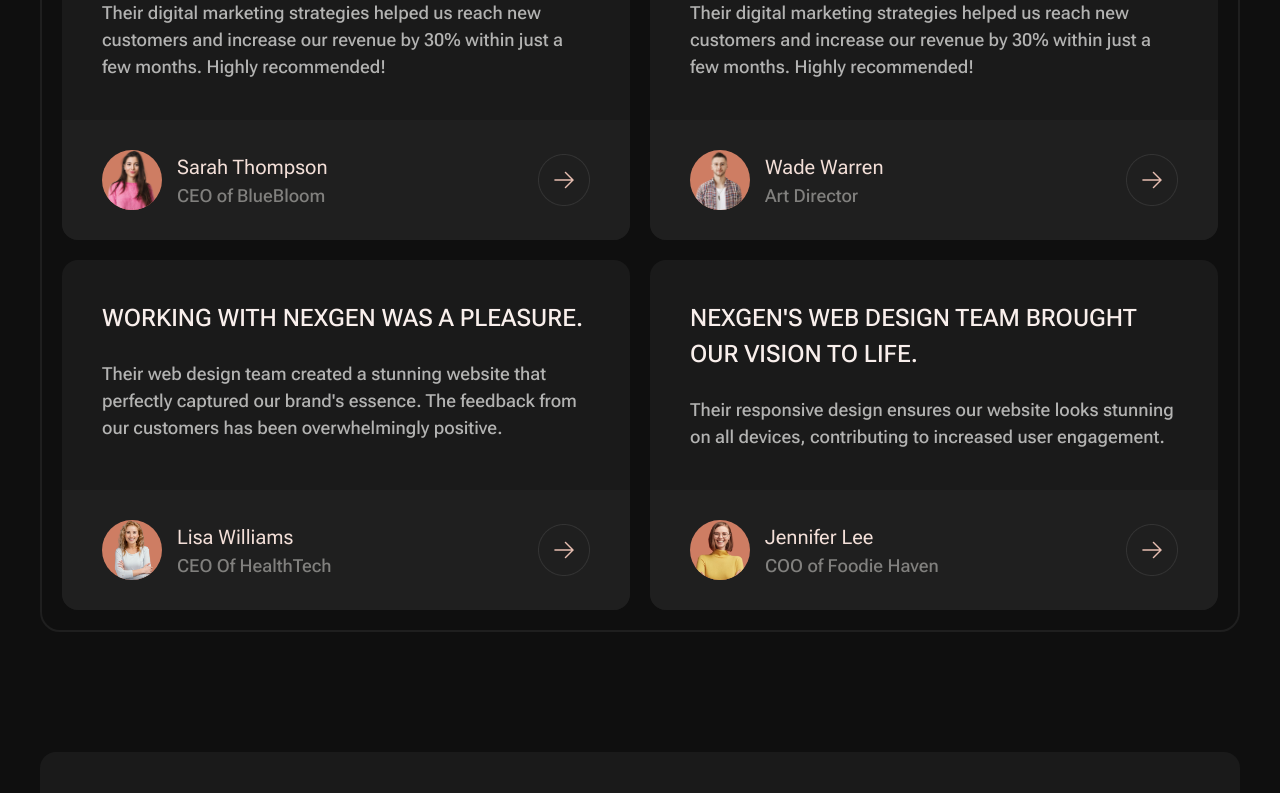
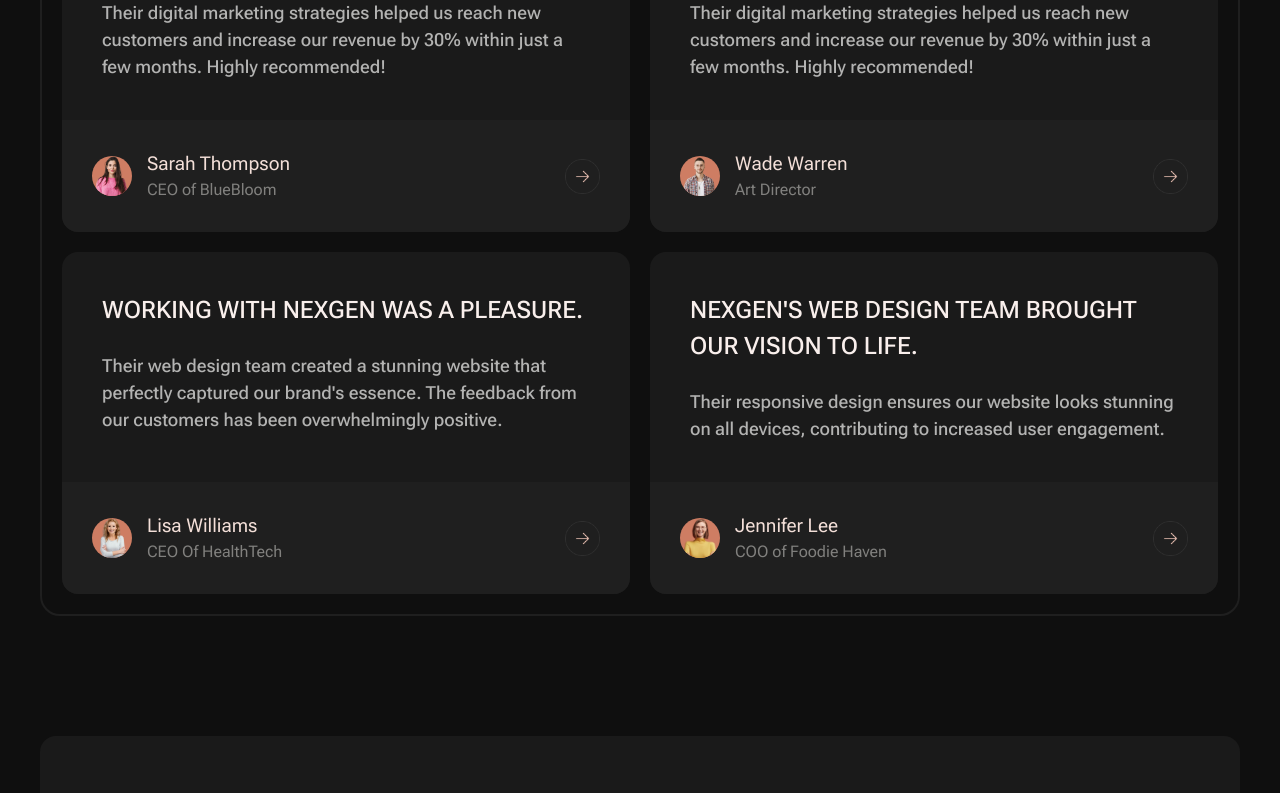
Before and after one commit to krishvaghasiya705/NexGen, a Next.js app: page / in a window 1280 px wide. Shown: the part 6020-6813 px from the top of the page. Built offline with nearby package versions, Linux system fonts and the light colour scheme.

Commit message:
Feat UI break issue 11

```diff
--- a/src/common/footer/footer.module.scss
+++ b/src/common/footer/footer.module.scss
@@ -410,7 +410,7 @@
 
     .footercopyrightmain {
       background-color: var(--black3);
-      padding: 50px;
+      padding: 40px;
       border-radius: 16px;
       display: flex;
       justify-content: space-between;
@@ -436,13 +436,9 @@
       }
 
       p {
-        @include font18;
+        @include font16;
         color: var(--gray70);
         font-family: var(--robotomono);
-
-        @media (max-width: 1280px) {
-          @include font16;
-        }
 
         @media (max-width: 576px) {
           @include font14;
@@ -450,6 +446,8 @@
       }
 
       .termslink {
+        max-width: 331px;
+        width: 100%;
         display: flex;
         align-items: center;
         gap: 11px;
@@ -459,7 +457,7 @@
         }
 
         a {
-          @include font18;
+          @include font16;
           font-family: var(--robotomono);
           color: var(--gray70);
 
--- a/src/components/homecomponents/testimonial/testimonial.module.scss
+++ b/src/components/homecomponents/testimonial/testimonial.module.scss
@@ -153,7 +153,7 @@
         }
 
         .testimonialnamesboxmain {
-          padding: 30px 40px;
+          padding: 30px;
           background-color: var(--black5);
           width: 100%;
           display: flex;
@@ -174,8 +174,8 @@
             gap: 15px;
 
             img {
-              width: 60px;
-              height: 60px;
+              width: 40px;
+              height: 40px;
               border-radius: 50%;
               background-color: var(--orange60);
 
@@ -191,7 +191,7 @@
             }
 
             p {
-              @include font20;
+              @include font19;
               max-width: 178px;
               word-wrap: break-word;
               color: var(--orange90);
@@ -206,7 +206,7 @@
             }
 
             span {
-              @include font18;
+              @include font16;
               color: var(--gray50);
 
               @media (max-width:768px) {
@@ -220,8 +220,8 @@
           }
 
           .arrowicon {
-            width: 52px;
-            height: 52px;
+            width: 35px;
+            height: 35px;
             cursor: pointer;
 
             @media (max-width:768px) {
--- a/src/styles/_mixin.scss
+++ b/src/styles/_mixin.scss
@@ -20,6 +20,12 @@
   font-size: 18px;
   font-weight: 500;
   line-height: 27px;
+}
+
+@mixin font19 {
+  font-size: 19px;
+  font-weight: 400;
+  line-height: 28px;
 }
 
 @mixin font20 {
```
